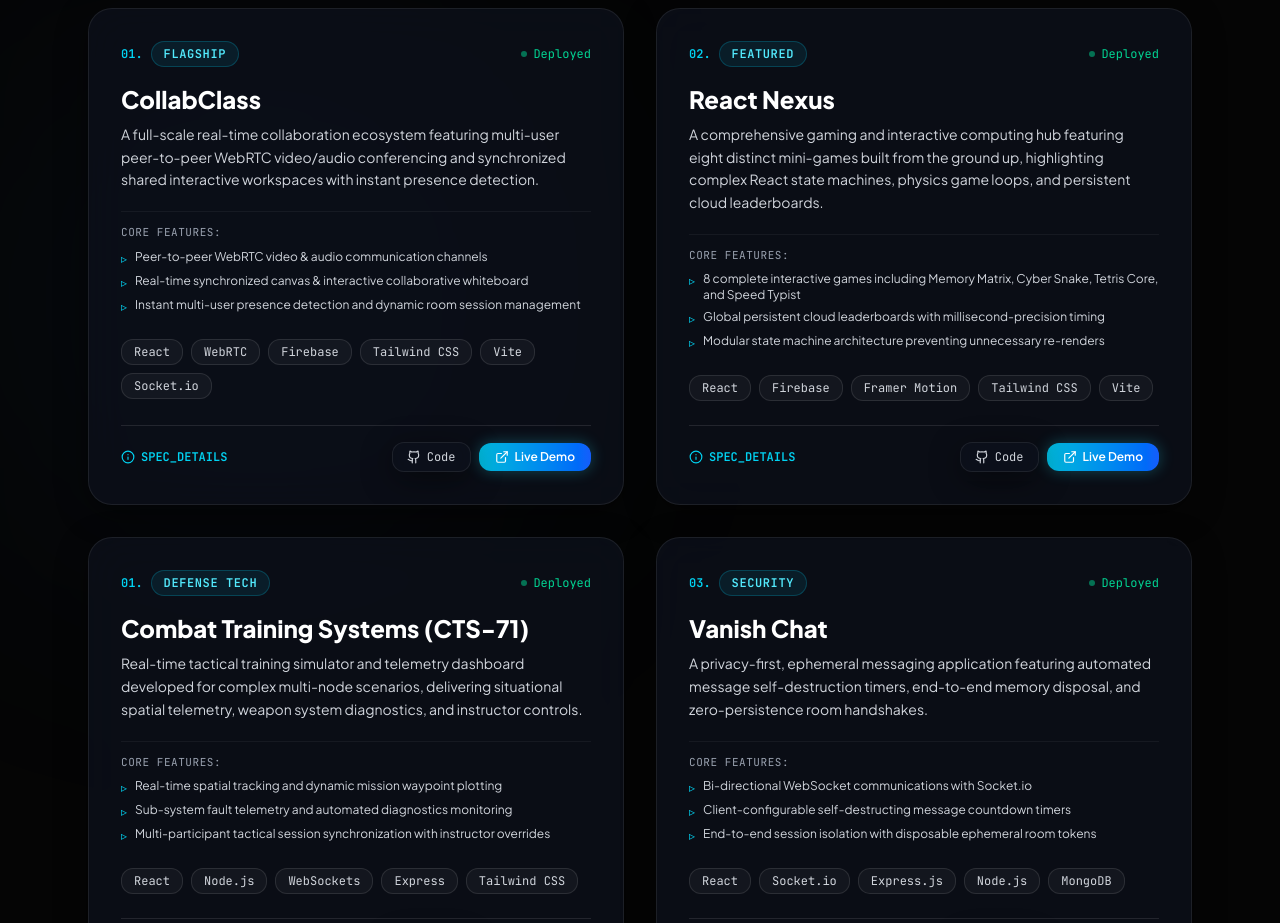
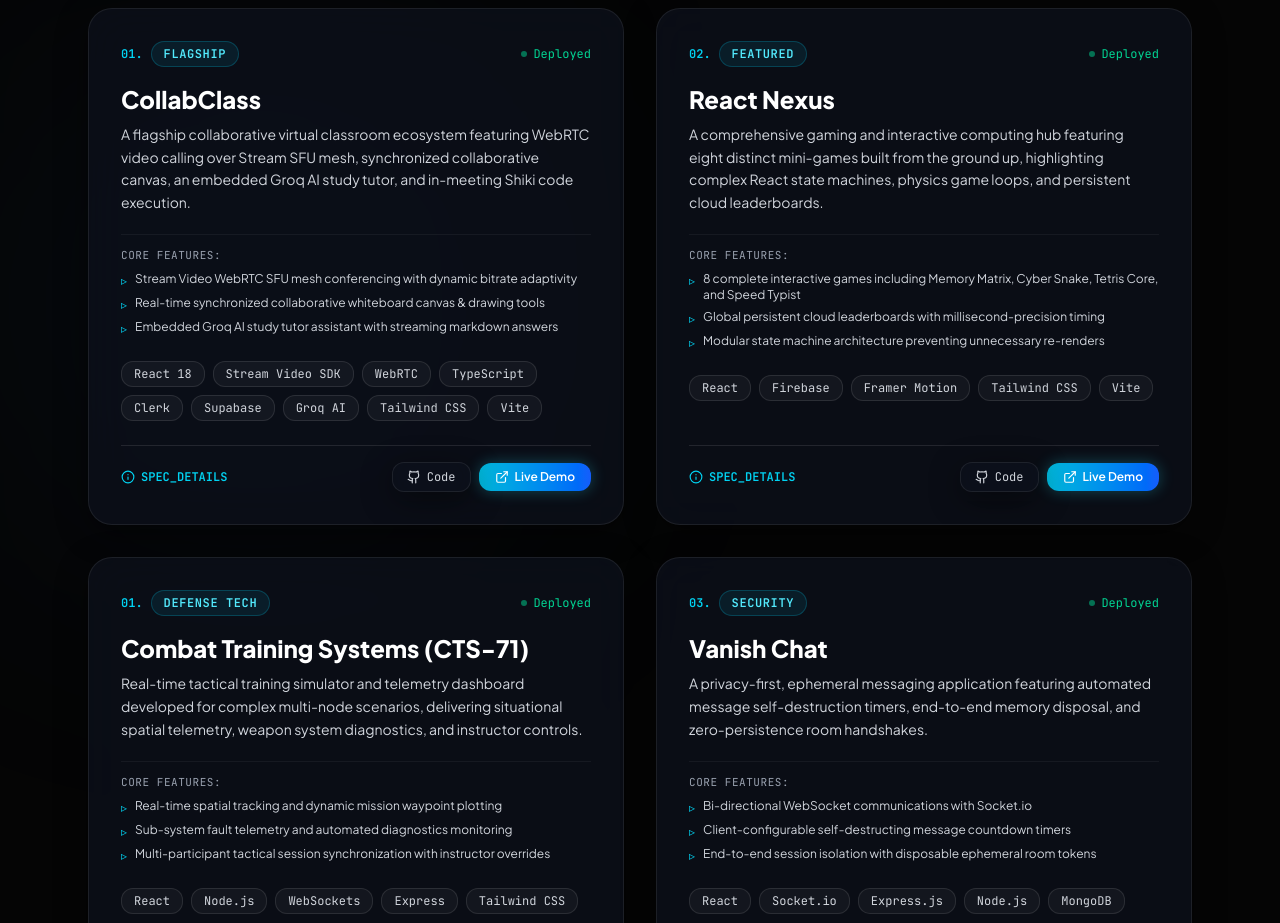
Before and after one commit to TanmayNileshShinde/portfolio, a React (Vite) app: page / in a window 1280 px wide. Shown: the part 3780-4703 px from the top of the page. Built offline with nearby package versions, Linux system fonts and the light colour scheme.

Commit message:
feat(showcase): update CollabClass architectural stack and real-time classroom telemetry

```diff
--- a/src/data/portfolioData.js
+++ b/src/data/portfolioData.js
@@ -135,17 +135,18 @@ export const projectsList = [
     categoryLabel: "PERSONAL PROJECTS",
     title: "CollabClass",
     badge: "FLAGSHIP",
-    type: "Real-Time Collaboration",
-    description: "A full-scale real-time collaboration ecosystem featuring multi-user peer-to-peer WebRTC video/audio conferencing and synchronized shared interactive workspaces with instant presence detection.",
-    architecture: "Engineered on React and WebRTC mesh topology with Firebase signaling and Firestore real-time state listeners. Capable of bi-directional low-latency canvas synchronization with optimistic client updates.",
+    type: "Real-Time Collaborative Virtual Classroom",
+    description: "A flagship collaborative virtual classroom ecosystem featuring WebRTC video calling over Stream SFU mesh, synchronized collaborative canvas, an embedded Groq AI study tutor, and in-meeting Shiki code execution.",
+    architecture: "Architected on React 18 and Stream Video SFU mesh with WebRTC telemetry, Clerk Ocean Cyberpunk auth, Supabase real-time attendance persistence, and Groq LLM API integration. Features optimistic multi-user whiteboard synchronization with sub-50ms latency.",
     features: [
-      "Peer-to-peer WebRTC video & audio communication channels",
-      "Real-time synchronized canvas & interactive collaborative whiteboard",
-      "Instant multi-user presence detection and dynamic room session management",
-      "Sub-50ms state synchronization powered by Firebase real-time listeners",
-      "Fluid responsive dark mode interface designed for high focus"
+      "Stream Video WebRTC SFU mesh conferencing with dynamic bitrate adaptivity",
+      "Real-time synchronized collaborative whiteboard canvas & drawing tools",
+      "Embedded Groq AI study tutor assistant with streaming markdown answers",
+      "Interactive multi-language Shiki code review & GitHub repository importer",
+      "Automated attendance join/leave logging with Supabase beacon tracking",
+      "In-meeting sliding side dock with unified live chat and raised-hands queue"
     ],
-    tech: ["React", "WebRTC", "Firebase", "Tailwind CSS", "Vite", "Socket.io"],
+    tech: ["React 18", "Stream Video SDK", "WebRTC", "TypeScript", "Clerk", "Supabase", "Groq AI", "Tailwind CSS", "Vite"],
     github: "https://github.com/TanmayNileshShinde/collabnclass",
     live: "https://collabnclass.vercel.app",
     featured: true
```
